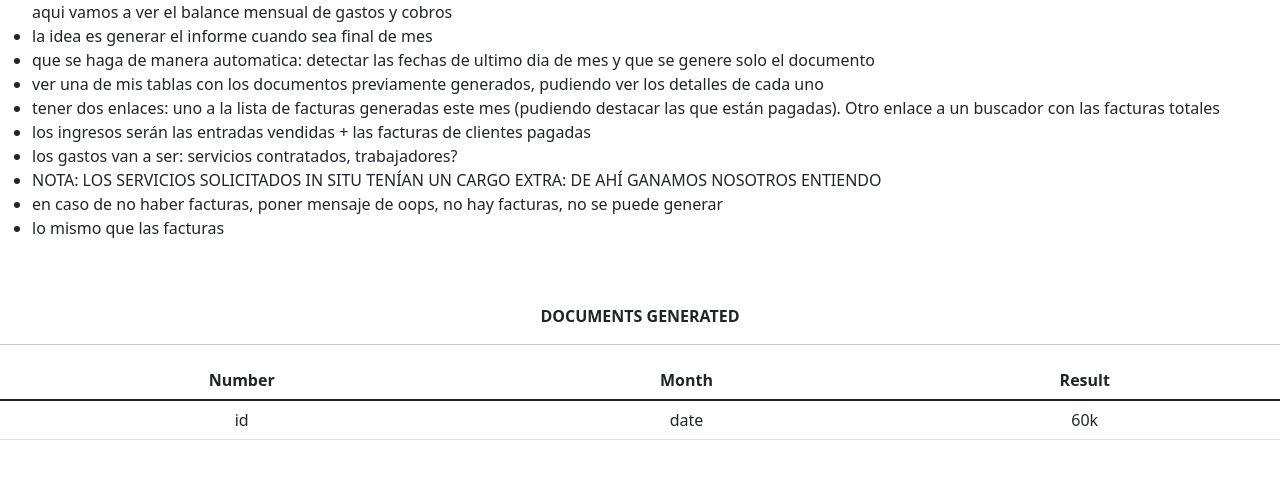
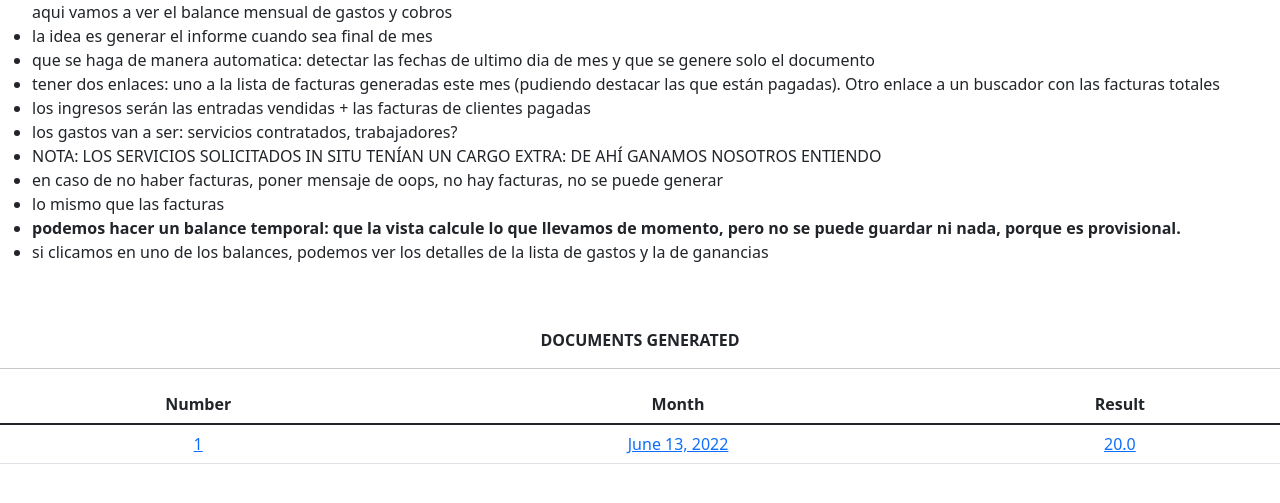
Before and after one commit to catalindoja/UDL_Software_EventsAndMoreG3, a Django app: page /monthlyBalance/ in a window 1280 px wide. Shown: the part 72-575 px from the top of the page. Run offline with Django 4.2, Linux system fonts and the light colour scheme; a user stored in the database is signed in; data comes from the database, SQL or seed files in the repository; both versions use the stored data as it was after the commit; some libraries are stand-ins or nearby versions.

Commit message:
fixed bill total price calculation, working with date comparation to balance creation

```diff
--- a/EventsAndMore/admin.py
+++ b/EventsAndMore/admin.py
@@ -20,3 +20,4 @@ admin.site.register(ListaNegra)
 # sprint3
 admin.site.register(Bill)
 admin.site.register(DeptManagement)
+admin.site.register(Balance)
--- a/EventsAndMore/models.py
+++ b/EventsAndMore/models.py
@@ -221,3 +221,6 @@ class Balance(models.Model):
     incomes = models.FloatField(default=0.0)
     expenses = models.FloatField(default=0.0)
     result = models.FloatField(default=0.0)
+
+    def __str__(self):
+        return f'{self.date}'
--- a/EventsAndMore/urls.py
+++ b/EventsAndMore/urls.py
@@ -63,6 +63,7 @@ urlpatterns = [
 
     # monthly balance generation
     path('monthlyBalance/', monthlyBalanceView, name='monthlyBalance'),
+    path('monthlyBalance/<int:pk>/', balanceDetailsView, name='balanceDetails'),
 
     # client stuff, 3rd iteration
 
--- a/EventsAndMore/views.py
+++ b/EventsAndMore/views.py
@@ -9,6 +9,8 @@ from django.shortcuts import render
 from django.views import View
 from django.views.generic import TemplateView, ListView
 from django.views.generic.edit import CreateView
+from datetime import datetime
+# import datetime
 
 from .forms import *
 
@@ -692,6 +694,7 @@ def prepareBillView(request, pk, pk2):
                 and additional_service.idEvento == event:
             services_requested.append(additional_service)
             total_price += additional_service.idAdditionalService.precio
+            total_price += additional_service.cargoExtra
 
     stands_requested = []
     stands_list = PeticionStand.objects.all()
@@ -754,18 +757,106 @@ def listBillsView(request):
                      bill.payed is False]
 
     clients_list = Cliente.objects.all()
+    bills_list = Bill.objects.all()
 
     context = {
         'unpayed_bills': unpayed_bills,
+        'bills_list': bills_list,
         'clients_list': clients_list,
     }
     return render(request, 'list_bills.html', context)
 
 
 def monthlyBalanceView(request):
+    #creation_dates = ['2022-01-31', '2022-02-28', '2022-03-31', '2022-04-30', '2022-05-31', '2022-06-30',
+     #                 '2022-07-31', '2022-08-31', '2022-09-30', '2022-10-31', '2022-11-30', '2022-12-31']
+
+    final_days = [
+        datetime(2022, 1, 31),
+        datetime(2022, 2, 28),
+        # datetime(2022, 2, 29),
+        datetime(2022, 3, 31),
+        datetime(2022, 4, 30),
+        datetime(2022, 5, 31),
+        datetime(2022, 6, 30),
+        datetime(2022, 7, 31),
+        datetime(2022, 8, 31),
+        datetime(2022, 9, 30),
+        datetime(2022, 10, 31),
+        datetime(2022, 11, 30),
+        datetime(2022, 12, 31),
+    ]
+
+    # changing_to_first_day = today_date.split('-')
+    # changing_to_first_day[-1] = '01'
+    #
+    # first_day = '-'.join(changing_to_first_day)
+
+
+    empty = False  # para que salga el mensaje de Oops! no balances yet. Para que no salga una tabla vacía
+    balance_list = Balance.objects.all()
+    if balance_list is []:
+        empty = True
+
+    today = datetime.today()
+    # today_date = today.strftime('%Y-%m-%d')
+
+    # today_date = '2022-06-30'  # temporal
+
+    # new_first = datetime(today.year, today.month, 1)
+    # print(new_first)
+
+    today = datetime(today.year, today.month, 30) # TODO: borrar
+
+    if today in final_days: # si estamos a final de mes:
+
+        first_day = datetime(today.year, today.month, 1)
+
+
+        bill_incomes = []
+        # consideramos que los incomes son las entradas vendidas + facturas pagadas
+        bills = Bill.objects.all()
+        for bill in bills:
+            print(f'fecha bill: {bill.date}, today: {today}, first_day: {first_day}')
+            temp_date = datetime(bill.date.year, bill.date.month, bill.date.day)
+            if bill.payed and temp_date > first_day and temp_date < today:  # si la factura está pagada y está entre inicio de mes y final
+                bill_incomes.append(bill) # agregamos a la lista de ganancias
+
+        print(bill_incomes)
+        ticket_incomes = []
+        '''
+        tickets = Ticket.objects.all()
+        for ticket in tickets:
+            if ticket.sold and ticket.idEvent:
+                ticket_incomes.append(bill)
+        '''
+
+        expenses = []
+
+    # print(type(balance_list[0].date))
+    # print(balance_list[0].date)
+    # print('-------')
+    # print(str(balance_list[0].date))
+    # print(type(str(balance_list[0].date)))
+    # print('------')
+    # print(type('2022-06-30'))
+    # print('2022-06-30')
+    # print('------')
+    # print(today_date)
 
     context = {
-
+        'balance_list': balance_list,
+        'empty': empty,
     }
 
     return render(request, 'monthlyBalance.html', context)
+
+
+def balanceDetailsView(request, pk):
+    balance = Balance.objects.get(id=pk)
+
+    context = {
+        'balance': balance,
+    }
+
+    return render(request, 'balanceDetails.html', context)
--- a/templates/monthlyBalance.html
+++ b/templates/monthlyBalance.html
@@ -10,11 +10,10 @@
                 la idea es generar el informe cuando sea final de mes
             </li>
             <li>
-            que se haga de manera automatica: detectar las fechas de ultimo dia de mes y que se genere solo el documento
+                que se haga de manera automatica: detectar las fechas de ultimo dia de mes y que se genere solo el
+                documento
             </li>
-        <li>
-            ver una de mis tablas con los documentos previamente generados, pudiendo ver los detalles de cada uno
-        </li>
+
             <li>
                 tener dos enlaces: uno a la lista de facturas generadas este mes
                 (pudiendo destacar las que están pagadas).
@@ -35,8 +34,20 @@
             <li>
                 lo mismo que las facturas
             </li>
+            <li>
+                <b>
+                    podemos hacer un balance temporal: que la vista calcule lo que llevamos de momento, pero no se puede
+                    guardar ni nada, porque es provisional.
+                </b>
+            </li>
+            <li>
+                si clicamos en uno de los balances, podemos ver los detalles de la lista de gastos y la de ganancias
+            </li>
         </ul>
 
+        {% if empty == True %}
+            Oops! There are no balances generated yet.
+        {% else %}
             <table class="table">
                 <thread>
                     <br><br>
@@ -60,21 +71,39 @@
                     </tr>
                 </thread>
                 <tbody style="text-align:center">
+                {% for balance in balance_list %}
 
                     <tr style="text-align:center">
+
                     <td>
-                    id
+                        <a href="{% url 'balanceDetails' balance.id %}">
+                            {{ balance.id }}
+                        </a>
+
                     </td>
                     <td>
-                    date
+                        <a href="{% url 'balanceDetails' balance.id %}">
+                            {{ balance.date }}
+                        </a>
+
                     </td>
                     <td>
-                    60k
+                        <a href="{% url 'balanceDetails' balance.id %}">
+                            {{ balance.result }}
+                        </a>
+
                     </td>
 
 
+
+
+                {% endfor %}
+
                 </tbody>
             </table>
+        {% endif %}
+
+
 
 
 
```
Also changed, not shown: templates/balanceDetails.html (added, +45 -0 lines), templates/list_bills.html (+7 -4 lines), db.sqlite3. Lines whose indentation alone changed are shown as unchanged.
